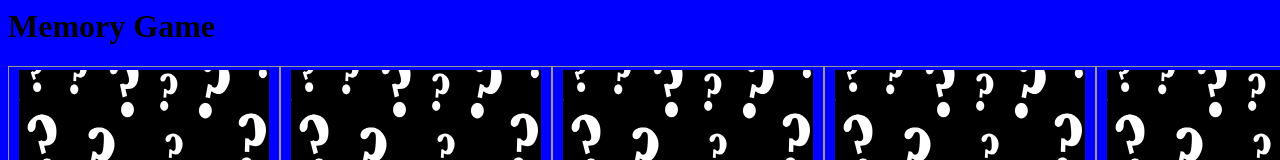
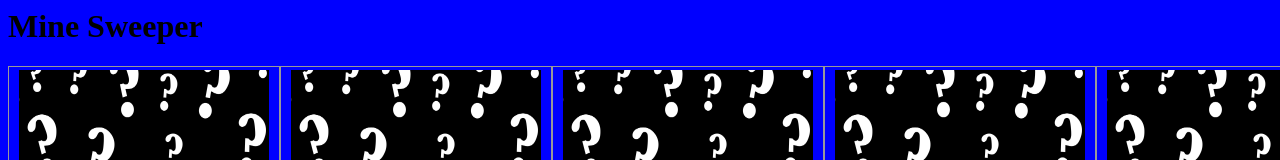
Before and after one commit to nathanielspilker/441, a plain HTML site: page HW5/index.html in a window 1280 px wide. Shown: the top 160 px of the page. Drawn offline with Linux system fonts and the light colour scheme.

Commit message:
final updates

```diff
--- a/HW5/index.html
+++ b/HW5/index.html
@@ -1,18 +1,14 @@
 <html>
-
 <head>
     <title>
-        Memory Matching
+        Mine Sweeper
     </title>
     <script src="main.js"></script>
     <link rel="stylesheet" type="text/css" href="main.css">
     </link>
 </head>
-
 <body onload="printBlanks();">
-    <h1>Memory Game</h1>
-
-
+    <h1>Mine Sweeper</h1>
     <div class="divTable">
         <div class="divTableBody">
             <div class="divTableRow">
@@ -31,7 +27,5 @@
             </div>
         </div>
     </div>
-
 </body>
-
 </html>
--- a/HW5/main.css
+++ b/HW5/main.css
@@ -1,7 +1,6 @@
 body{
     background-color:blue;
 }
-
 .divTable{
 	display: table;
 	width: 100%;
```
Also changed, not shown: HW5/main.js (+0 -27 lines).
